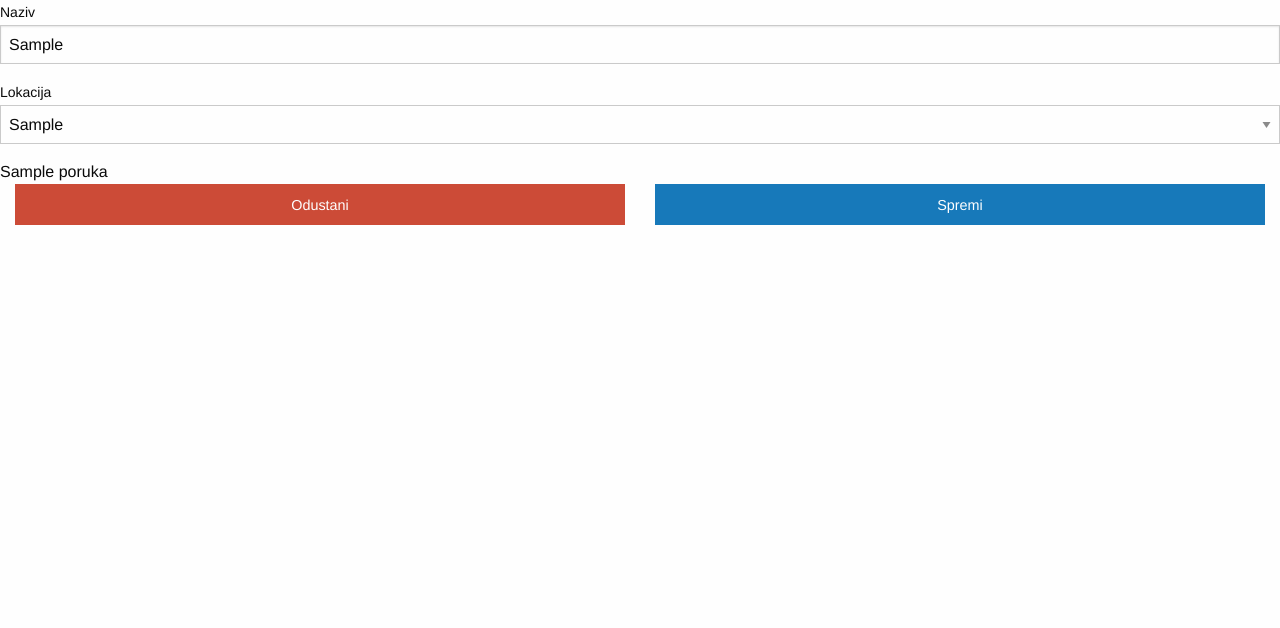
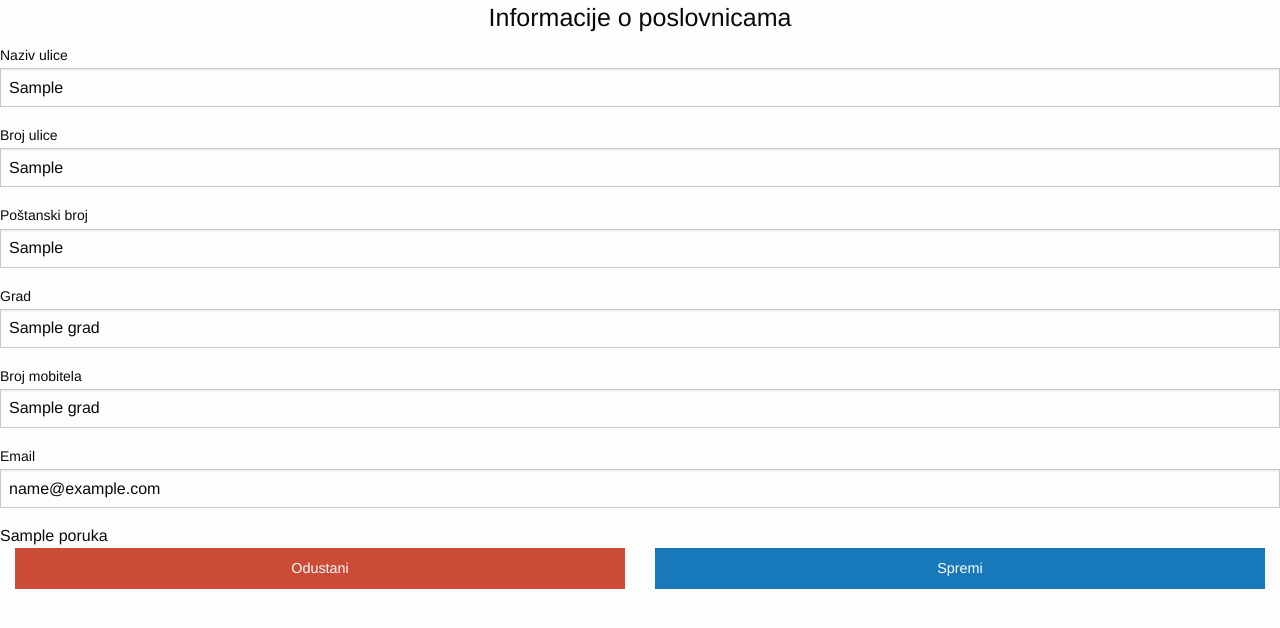
Before and after one commit to majera96/PP25-Zavrsni-rad, a PHP site: template rentacarapp.hr/app/view/privatno/lokacije/detalji.phtml in a window 1280 px wide. Shown: the top 628 px of the page. Run offline with PHP 8.4, Linux system fonts and the light colour scheme; the template is opened without the code that fills it: most values are stand-ins (such as "Sample title", 1, 10 or a date in 2020); data that the repository does not hold is empty.

Commit message:
lokacija ne radi

```diff
--- a/rentacarapp.hr/app/controller/LokacijaController.php
+++ b/rentacarapp.hr/app/controller/LokacijaController.php
@@ -50,11 +50,11 @@ class LokacijaController extends AutorizacijaController
         $this->entitet = (object) $_POST;
         $this->entitet->sifra=$sifra;
 
-        if($this->kontrola()){
+     /*   if($this->kontrola()){
             Lokacija::update((array)$this->entitet);
             header('location: ' . App::config('url') . 'lokacija');
             return;
-        }
+        } */
 
         $this->view->render($this->phtmlDir . 'detalji',[
             'e'=>$this->entitet,
--- a/rentacarapp.hr/app/view/privatno/lokacije/detalji.phtml
+++ b/rentacarapp.hr/app/view/privatno/lokacije/detalji.phtml
@@ -1,23 +1,33 @@
-<form action="<?=App::config('url')?>lokacija/promjena/<?=$e->sifra?>"
-method="post">
-
-<label for="naziv">Naziv</label>
-<input type="text" name="naziv" id="naziv" value="<?=$e->naziv_ulice?>">
-
-<label for="lokacija">Lokacija</label>
-<select name="lokacija" id="lokacija">
-    <?php foreach($lokacije as $l): ?>
-        <option
-        <?php if ($e->lokacija==$l->sifra){
-            echo ' selected="selected"';
-        }
-        ?>
-        value="<?=$l->sifra?>"><?=$l->naziv_ulice?></option>
-    <?php endforeach; ?>
-</select>
+<form method="post"
+action="<?=App::config('url')?>lokacija/promjena/<?=$e->sifra?>">
+  <h4 class="text-center">Informacije o poslovnicama</h4>
 
 
-<?=$poruka?>
+  <label>Naziv ulice
+    <input type="text" name="naziv_ulice" value="<?=$e->naziv_ulice?>" />
+  </label>
+
+  <label>Broj ulice
+    <input type="text" name="broj_ulice" value="<?=$e->broj_ulice?>" />
+  </label>
+
+  <label>Poštanski broj
+    <input type="text" name="postanski_broj" value="<?=$e->postanski_broj?>" />
+  </label>
+
+  <label>Grad
+    <input type="text" name="grad" value="<?=$e->grad?>" />
+  </label>
+
+  <label>Broj mobitela
+    <input type="text" name="grad" value="<?=$e->grad?>" />
+  </label>
+
+  <label>Email
+    <input type="email" name="email" value="<?=$e->email?>" />
+  </label>
+
+  <?=$poruka?>
 
   <div class="grid-x grid-padding-x">
     <div class="large-6 cell">
@@ -29,4 +39,5 @@ method="post">
     </div>
   </div>
 
+
 </form>
```
Also changed, not shown: rentacarapp.hr/app/view/privatno/lokacije/index.phtml (+7 -0 lines).
